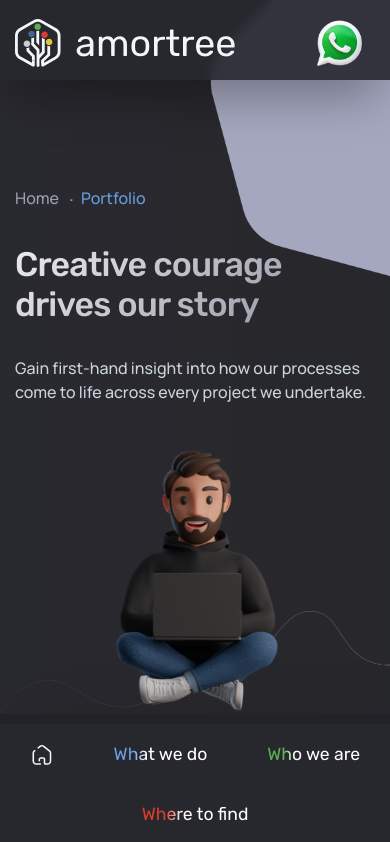
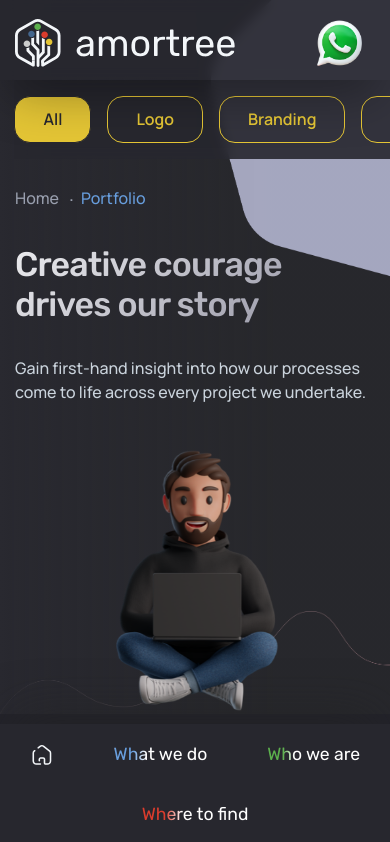
Before and after one commit to att-business-apps/att-landingpage, a Vue app in the folder att-website/: page /portfolio in a window 390 px wide. Shown: the top 842 px of the page. Built offline with nearby package versions, Linux system fonts and the light colour scheme.

Commit message:
Enhance filter and call-to-action section styles
Updated the .att-filter section to be fixed, full-width, and visually distinct with a blurred background for better UX. Improved button spacing and scrolling on mobile. Lowered z-index of .call-to-action-area to resolve stacking issues.

```diff
--- a/att-website/src/assets/sass/layout/_callToAction.scss
+++ b/att-website/src/assets/sass/layout/_callToAction.scss
@@ -4,7 +4,7 @@
 .call-to-action-area {
     padding: 140px 0 100px;
     position: relative;
-    z-index: 1;
+    z-index: 0;
     @media #{$smlg-device} {
        padding: 100px 0;
     }
--- a/att-website/src/assets/sass/layout/_serviceSec.scss
+++ b/att-website/src/assets/sass/layout/_serviceSec.scss
@@ -554,6 +554,18 @@ Service
     justify-content: center;
     flex-wrap: wrap;
     gap: 1rem;
+    position: fixed;
+    top: 80px;
+    width: 100%;
+    margin: 0 auto;
+    padding: 1rem;
+    left: 0.9rem;
+    z-index: 999;
+    background-color: rgba(39, 39, 47, 0.9);
+    -webkit-backdrop-filter: blur(6px);
+    -moz-backdrop-filter: blur(6px);
+    -ms-backdrop-filter: blur(6px);
+    backdrop-filter: blur(6px);
 
     @media #{$md-layout} {
         display: flex;
@@ -564,7 +576,7 @@ Service
         -ms-overflow-style: -ms-autohiding-scrollbar;
         justify-content: space-between;
         scroll-snap-type: x mandatory;
-
+        overflow-x: scroll;
     }
 
     button {
@@ -575,6 +587,15 @@ Service
             text-align: center;
             min-width: max-content;
             scroll-snap-align: start;
+            padding: 0.65rem 1.75rem !important;
+
+            &:first-child {
+                margin-left: 1rem;
+            }
+
+            &:last-child {
+                margin-right: 1rem;
+            }
         }
     }
 }
```
Also changed, not shown: att-website/src/assets/css/style.css, 1 other file (tests, documents, lock files or other folders).
